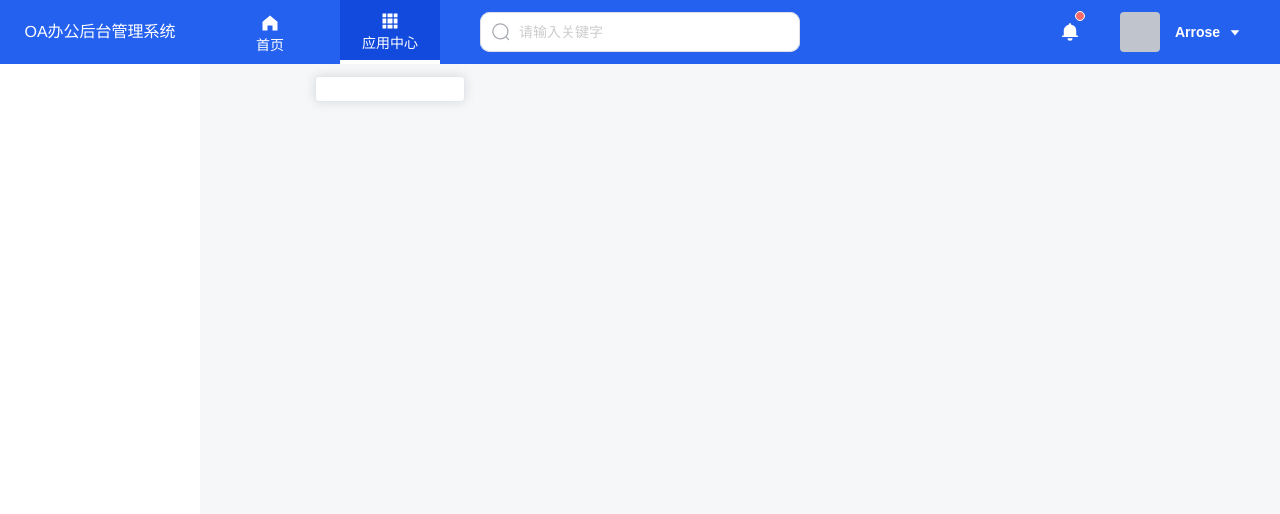
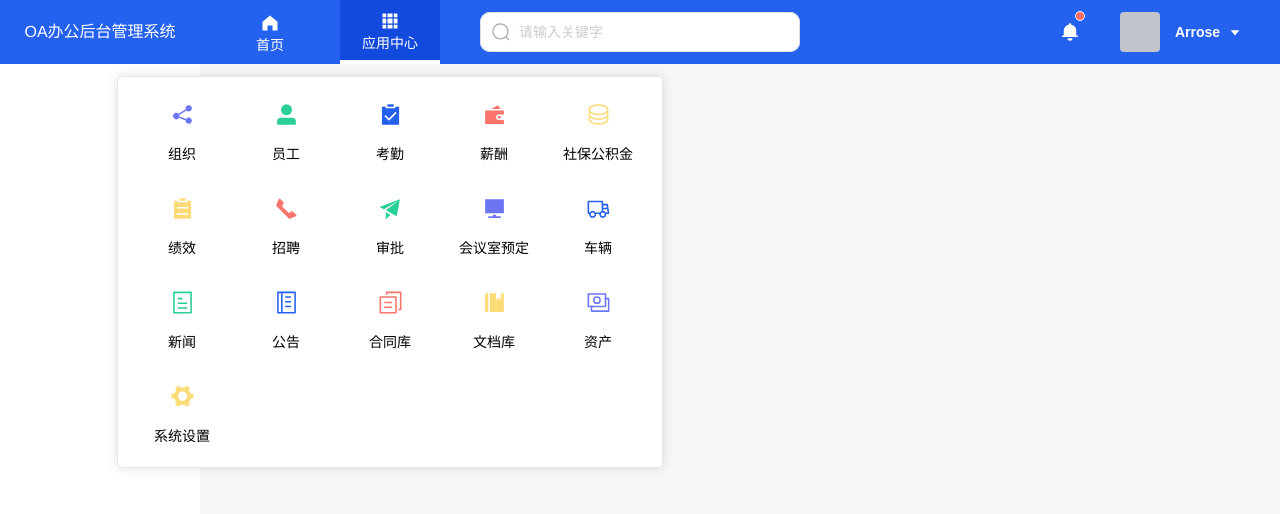
Before and after one commit to Future-Machine-Research-Institute/OAManagementSystemWebSide, a Vue app: page /home in a window 1280 px wide. Both pictures are taken after a click on the button "应用中心". Shown: the top 514 px of the page. Built offline with nearby package versions, Linux system fonts and the light colour scheme.

Commit message:
app item

```diff
--- a/components.d.ts
+++ b/components.d.ts
@@ -19,6 +19,7 @@ declare module '@vue/runtime-core' {
     ElMenu: typeof import('element-plus/es')['ElMenu']
     ElMenuItem: typeof import('element-plus/es')['ElMenuItem']
     ElPopover: typeof import('element-plus/es')['ElPopover']
+    ElSpace: typeof import('element-plus/es')['ElSpace']
     ElSubMenu: typeof import('element-plus/es')['ElSubMenu']
     Home: typeof import('./src/components/home/Home.vue')['default']
     HomeHead: typeof import('./src/components/home/head/HomeHead.vue')['default']
--- a/src/components/home/head/HomeHead.vue
+++ b/src/components/home/head/HomeHead.vue
@@ -22,14 +22,16 @@
             <el-button class="set-button">重置密码</el-button>
             <el-button class="set-button">退出系统</el-button>
         </el-popover>
-        <el-popover class="app-center-popover" ref="appCenterPopoverRef" :virtual-ref="appCenterButtonRef" trigger="click" virtual-triggering :show-arrow="false">
-            <div class="app-center-container"></div>
+        <el-popover class="app-center-popover" ref="appCenterPopoverRef" :virtual-ref="appCenterButtonRef" trigger="click" virtual-triggering :show-arrow="false" width="546px">
+            <el-space class="app-center-space" :size="10"  wrap>
+                <vertical-button class="app-item-button" v-for="item in appItemArray" :text="item.text" :icon="item.icon" :icon-color="item.iconColor" :icon-size="25" :text-icon-padding="20"></vertical-button>
+            </el-space>
         </el-popover>
     </div>
 </template>
 
 <script setup lang="ts">
-    import {HomeFilled, Grid, Search, BellFilled, CaretBottom} from '@element-plus/icons-vue'
+    import {HomeFilled, Grid, Search, BellFilled, CaretBottom, Share, UserFilled, Checked, WalletFilled, Coin, List, PhoneFilled, Promotion, Platform, Van, Tickets, Memo, DocumentCopy, Management, Money, Tools} from '@element-plus/icons-vue'
     import VerticalButton from '../../uitls/VerticalButton.vue';
     import { ref } from 'vue';
 
@@ -38,6 +40,89 @@
 
     const appCenterButtonRef = ref()
     const appCenterPopoverRef = ref()
+
+    const appItemArray = [
+        {
+            icon: Share,
+            iconColor: "#6c76f4",
+            text: "组织"
+        },
+        {
+            icon: UserFilled,
+            iconColor: "#28d094",
+            text: "员工"
+        },
+        {
+            icon: Checked,
+            iconColor: "#2561ef",
+            text: "考勤"
+        },
+        {
+            icon: WalletFilled,
+            iconColor: "#fa746b",
+            text: "薪酬"
+        },
+        {
+            icon: Coin,
+            iconColor: "#fddb78",
+            text: "社保公积金"
+        },
+        {
+            icon: List,
+            iconColor: "#fddb78",
+            text: "绩效"
+        },
+        {
+            icon: PhoneFilled,
+            iconColor: "#fa746b",
+            text: "招聘"
+        },
+        {
+            icon: Promotion,
+            iconColor: "#28d094",
+            text: "审批"
+        },
+        {
+            icon: Platform,
+            iconColor: "#6c76f4",
+            text: "会议室预定"
+        },
+        {
+            icon: Van,
+            iconColor: "#2561ef",
+            text: "车辆"
+        },
+        {
+            icon: Tickets,
+            iconColor: "#28d094",
+            text: "新闻"
+        },
+        {
+            icon: Memo,
+            iconColor: "#2561ef",
+            text: "公告"
+        },
+        {
+            icon: DocumentCopy,
+            iconColor: "#fa746b",
+            text: "合同库"
+        },
+        {
+            icon: Management,
+            iconColor: "#fddb78",
+            text: "文档库"
+        },
+        {
+            icon: Money,
+            iconColor: "#6c76f4",
+            text: "资产"
+        },
+        {
+            icon: Tools,
+            iconColor: "#fddb78",
+            text: "系统设置"
+        }
+    ]
 
 </script>
 
@@ -117,7 +202,6 @@
 }
 
 .search-input :deep(.el-input__wrapper) {
-    /* border: 0.2px solid transparent; */
     border-radius: 10px;
 }
 
@@ -173,15 +257,8 @@
     right: 200px;
 }
 
-/* .set-popover {
-    display: flex;
-    justify-content: center;
-    align-items: center;
-} */
-
 .set-button {
     width: 100%;
-    /* padding: 0px; */
     border-radius: 0px;
     border-width: 0px;
     margin: 0 auto;
@@ -192,4 +269,20 @@
     color: #2561EF;
 }
 
+.app-center-space :deep(.el-space__item) {
+    margin-left: 10px;
+}
+
+.app-item-button {
+    width: 84px;
+    height: 84px;
+    font-size: 14px;
+    color: black;
+}
+
+.app-item-button:hover {
+    background-color: #eef3fe;
+    border-radius: 8px;
+}
+
 </style>
```
